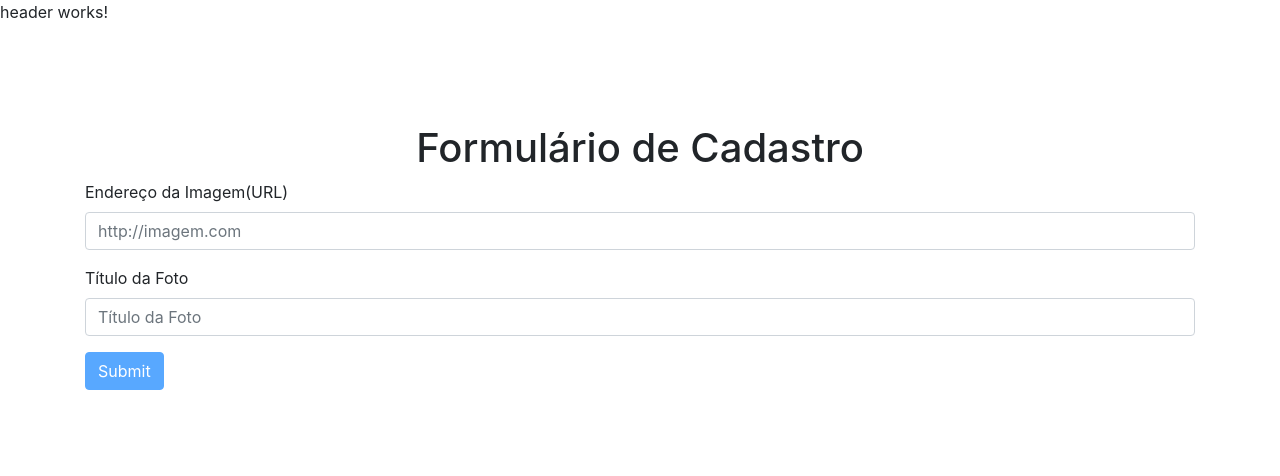
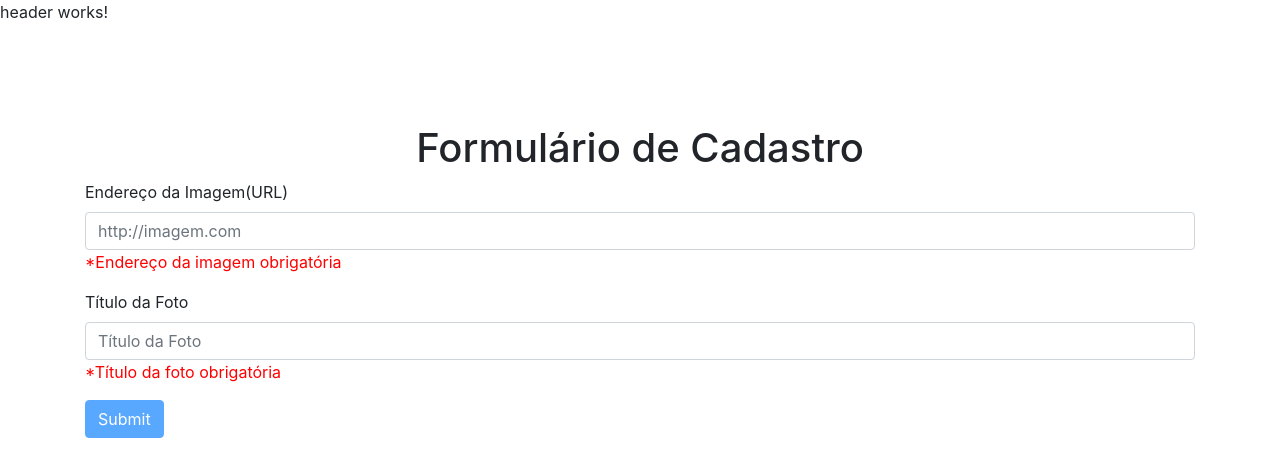
Before and after one commit to yuri1709/aulaTiago, an Angular app: page / in a window 1280 px wide. Shown: the top 476 px of the page. Built offline with nearby package versions, Linux system fonts and the light colour scheme.

Commit message:
utilizando data driven

```diff
--- a/src/app/fotografia/fotoform/fotoform.component.html
+++ b/src/app/fotografia/fotoform/fotoform.component.html
@@ -1,6 +1,6 @@
 <!-- ngForm vai permitir criar uma variavel no html, na verdade será um array -->
 <!-- ngModel vai trabalhar em conjunto com o ngForm -->
-
+<!--
 <div class="container" style="margin-top: 100px">
     <h1 class="text-center">Formulário de Cadastro</h1>
 
@@ -16,4 +16,28 @@
 
         <button type="submit" class="btn btn-primary" [disabled]="formulario.invalid">Submit</button>
       </form>
+</div> -->
+
+
+<div class="container" style="margin-top: 100px">
+    <h1 class="text-center">Formulário de Cadastro</h1>
+
+    <form [formGroup]="formulario" (ngSubmit)="cadastrar(formulario)">
+        <div class="form-group">
+          <label>Endereço da Imagem(URL)</label>
+          <input type="text" class="form-control" placeholder="http://imagem.com" formControlName="img">
+          <div  *ngIf="formulario.get('img')?.errors"   >
+                <p style="color: red">*Endereço da imagem obrigatória</p>
+          </div>
+        </div>
+        <div class="form-group">
+          <label>Título da Foto</label>
+          <input type="text" class="form-control" placeholder="Título da Foto" formControlName="titulo">
+          <div  *ngIf="formulario.get('titulo')?.errors"   >
+            <p style="color: red;">*Título da foto obrigatória</p>
+          </div>
+        </div>
+
+        <button type="submit" class="btn btn-primary" [disabled]="formulario.invalid">Submit</button>
+      </form>
 </div>
--- a/src/app/fotografia/fotoform/fotoform.component.ts
+++ b/src/app/fotografia/fotoform/fotoform.component.ts
@@ -1,4 +1,5 @@
 import { Component, OnInit } from '@angular/core';
+import { FormBuilder, FormGroup, Validators} from '@angular/forms';
 
 @Component({
   selector: 'phw-fotoform',
@@ -7,12 +8,23 @@ import { Component, OnInit } from '@angular/core';
 })
 export class FotoformComponent implements OnInit {
 
-  constructor() { }
+  formulario!: FormGroup
+
+  constructor(private formBuilder: FormBuilder) { }
 
   ngOnInit(): void {
+    this.formulario = this.formBuilder.group({
+      img: ['',[Validators.required]],
+      titulo: ['',[Validators.required]]
+    })
   }
   //Metodo de cadastro
+  // cadastrar(form: any) {
+  //   console.log(form.value);
+  // }
+
   cadastrar(form: any) {
-    console.log(form.value);
+    console.log(form.value)
   }
+
 }
--- a/src/app/shared/shared.module.ts
+++ b/src/app/shared/shared.module.ts
@@ -3,14 +3,15 @@ import { NgModule } from "@angular/core";
 
 import { BrowserModule } from "@angular/platform-browser";
 import { HttpClientModule } from '@angular/common/http';
-import { FormsModule } from "@angular/forms";
+import { FormsModule, ReactiveFormsModule } from "@angular/forms";
 
 @NgModule({
     exports: [
         BrowserModule,
         CommonModule,
         HttpClientModule,
-        FormsModule
+        FormsModule,
+        ReactiveFormsModule
     ]
 })
 export class SharedModule {
```
